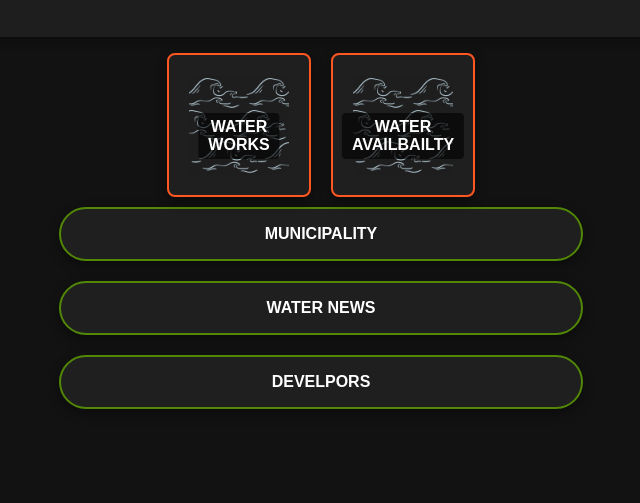
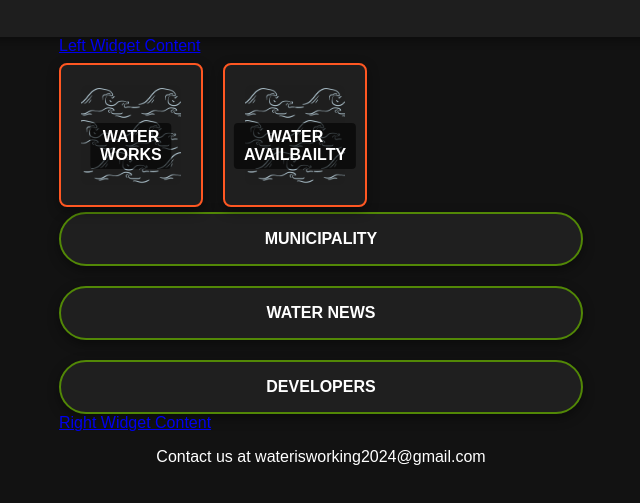
Before and after one commit to JordanPrince15/Project_Ham, a plain HTML site: page index.html in a window 1280 px wide. Shown: the part 83-586 px from the top of the page, without its empty margins (319-959 px from the left). Drawn offline with Linux system fonts and the light colour scheme.

Commit message:
Update index.html

```diff
--- a/index.html
+++ b/index.html
@@ -14,26 +14,44 @@
             <h1><a href="index.html">WATER WORKS</a></h1>
         </div>
     </header>
-    <!-- Top row with two widgets side by side -->
-    <div class="top-row">
+   <!-- Main container for flexible layout -->
+   <div class="main-container">
+    <!-- Left widget that spans the height -->
+    <div class="side-widget left-widget">
+        <!-- <img src="http://i.stack.imgur.com/SBv4T.gif" alt="this slowpoke moves"  width="250" /> -->
+        <a href="leftWidgetLink.html">Left Widget Content</a>
+    </div>
+
+    <!-- Center content with top and bottom widgets -->
+    <div class="center-content">
         <div class="top-row">
             <div class="widgetA">
                 <img src="Water_availibilty.png" alt="Image 1" class="widgetA-image">
                 <p class="widgetA-text"><a href="waterworkspage.html">WATER WORKS</a></p>
             </div>
             <div class="widgetA">
-                <img src="Water_availibilty.png" class="widgetA-image">
+                <img src="Water_availibilty.png" alt="Image 2" class="widgetA-image">
                 <p class="widgetA-text"><a href="wateravailbaility.html">WATER AVAILBAILTY</a></p>
             </div>
         </div>
+        <div class="bottom-column">
+            <div class="widgetB"><a href="Municipality.html">MUNICIPALITY</a></div>
+            <div class="widgetB"><a href="WaterNews.html">WATER NEWS</a></div>
+            <div class="widgetB"><a href="Devs.html">DEVELOPERS</a></div>
+        </div>
     </div>
 
-    <!-- Bottom column with widgets stacked vertically -->
-    <div class="bottom-column">
-        <div class="widgetB"><a href="Municipality.html">MUNICIPALITY</a></div>
-        <div class="widgetB"><a href="WaterNews.html"> WATER NEWS</a></div>
-        <div class="widgetB"><a href="Devs.html">DEVELPORS</a></div>
+    <!-- Right widget that spans the height -->
+    <div class="side-widget right-widget">
+        <!-- <img src="http://i.stack.imgur.com/SBv4T.gif" alt="this slowpoke moves"  width="250" /> -->
+        <a href="rightWidgetLink.html">Right Widget Content</a>
+    </div>
+</div>
+</body>
+<footer>
+    <p>
+        Contact us at waterisworking2024@gmail.com
 
-    </div>
-</body>
+    </p>
+</footer>
 </html>
```
